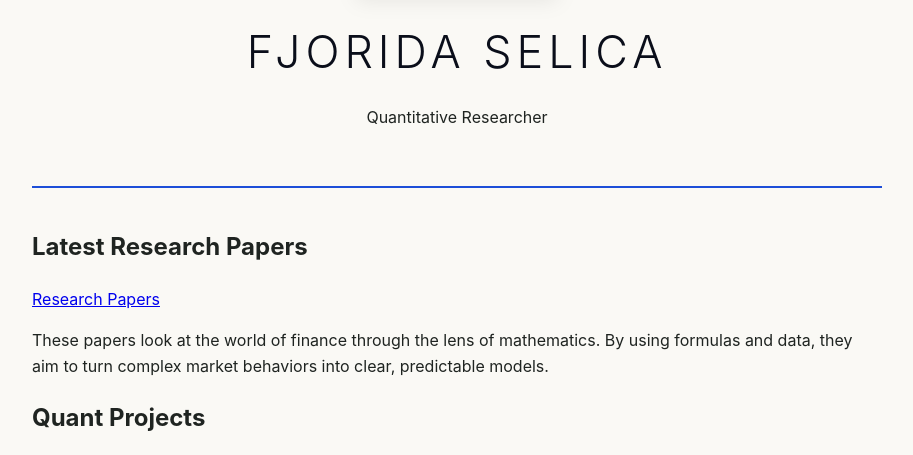
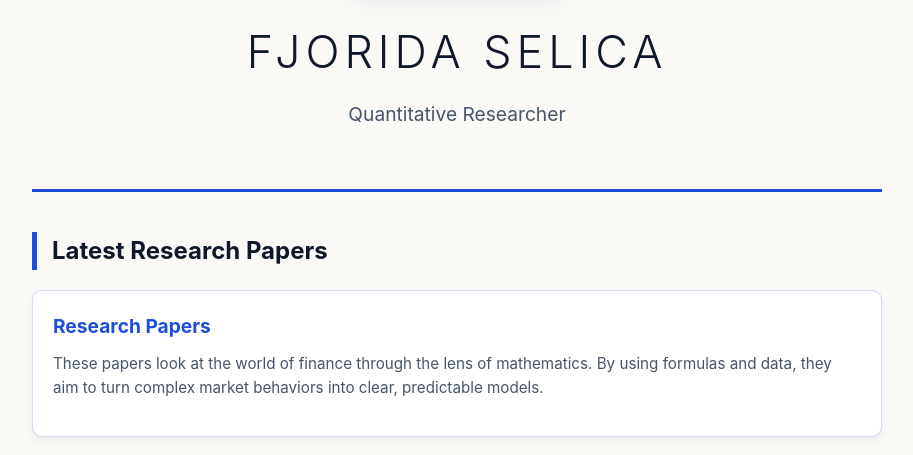
Before and after one commit to fjoridaselica-glitch/quant_funtime, a plain HTML site: page index.html in a window 1280 px wide. Shown: the part 213-668 px from the top of the page, without its empty margins (183-1096 px from the left). Drawn offline with Linux system fonts and the light colour scheme.

Commit message:
Update styles and structure in index.html

```diff
--- a/index.html
+++ b/index.html
@@ -5,59 +5,69 @@
     <meta name="viewport" content="width=device-width, initial-scale=1.0">
     <title>Fjorida Selica | QUANT FINANCE LIBRARY</title>
     <style>
-
+        /* RAUM STUDIO LIGHT THEME */
         body {
             font-family: 'Inter', -apple-system, sans-serif;
             line-height: 1.6;
-            color: #1f2421;
+            color: #1a1a1a;
             max-width: 850px;
             margin: 0 auto;
             padding: 40px 20px;
+            background-color: #faf9f5;
+        }
 
-            background-color: #faf9f5;
         header {
             text-align: center;
             padding-bottom: 40px;
-            border-bottom: 2px solid #1d4ed8;
+            border-bottom: 3px solid #1d4ed8;
             margin-bottom: 40px;
         }
 
         h1 {
             margin: 0;
-            color: #0a0e1a;
+            color: #0f172a;
             font-size: 2.8rem;
             font-weight: 300;
             letter-spacing: 5px;
             text-transform: uppercase;
+        }
 
         .subtitle {
-            color: #525866; /* Muted slate subtitle */
+            color: #475569;
             font-size: 1.2rem;
             margin-top: 10px;
         }
 
         .section-title {
-            border-left: 4px solid #1d4ed8; /* COBALT BLUE ACCENT */
+            border-left: 5px solid #1d4ed8;
             padding-left: 15px;
             margin: 40px 0 20px;
-            color: #0a0e1a;
-        .paper-card {
-            background: #ffffff; /* Crisp white editorial card */
-            padding: 24px;
-            border-radius: 8px;
-            box-shadow: 0 4px 6px rgba(0, 0, 0, 0.03);
-            margin-bottom: 20px;
-            border: 1px solid #e2e0d8; /* Subtle architectural border */
-            transition: all 0.3s ease;
+            color: #0f172a;
         }
 
+
+        .paper-card {
+            background: #ffffff;
+            padding: 20px;
+            border-radius: 10px;
+            box-shadow: 0 4px 6px rgba(0, 0, 0, 0.05);
+            margin-bottom: 20px;
+            border: 1px solid rgba(29, 78, 216, 0.2);
+
+
+            transition: transform 0.3s cubic-bezier(0.34, 1.56, 0.64, 1), box-shadow 0.3s ease, border-color 0.3s ease;
+        }
+
+
         .paper-card:hover {
-            transform: translateY(-3px);
-            box-shadow: 0 10px 20px rgba(0, 0, 0, 0.06);
-            border-color: #1d4ed8; /* COBALT GLOW ON HOVER */
+            transform: translateY(-8px);
+            box-shadow: 0 12px 20px rgba(0, 0, 0, 0.1);
+            border-color: #1d4ed8;
+        }
+
         .paper-link {
-            font-weight: 600;
-            color: #1d4ed8; /* COBALT BLUE LINK */
+            font-weight: bold;
+            color: #1d4ed8;
             text-decoration: none;
             font-size: 1.2rem;
         }
@@ -68,28 +78,31 @@
 
         .abstract {
             font-size: 0.95rem;
-            color: #4b5563;
+            color: #475569;
             margin-top: 10px;
         }
 
-        p a { color: #1f2421; text-decoration: none; border-bottom: 1px dashed #cbd5e1; }
+        /* Contact links */
+        p a { color: #1a1a1a; text-decoration: none; border-bottom: 1px dashed #666; }
         p a:hover { color: #1d4ed8; border-bottom: 1px solid #1d4ed8; }
     </style>
 </head>
 <body>
     <div style="text-align: center; padding: 20px 0;">
-        <img src="LOGO.jpg" alt="Logo" onerror="this.style.display='none'" style="width: 200px; height: auto; display: block; margin: 0 auto; filter: drop-shadow(0 4px 10px rgba(0,0,0,0.08));">
+        <img src="LOGO.jpg" alt="Logo" style="width: 200px; height: auto; display: block; margin: 0 auto; filter: drop-shadow(0 0 10px rgba(29,78,216,0.15));">
     </div>
     <header>
         <h1>Fjorida Selica</h1>
         <p class="subtitle">Quantitative Researcher</p>
     </header>
+
     <h2 class="section-title">Latest Research Papers</h2>
 
     <div class="paper-card">
         <a href="NAME_OF_YOUR_PAPER.pdf" class="paper-link">Research Papers</a>
         <p class="abstract">These papers look at the world of finance through the lens of mathematics. By using formulas and data, they aim to turn complex market behaviors into clear, predictable models. </p>
     </div>
+
     <!-- Quant Projects Section -->
     <section class="projects-section">
         <h2 class="section-title">Quant Projects</h2>
@@ -98,6 +111,7 @@
             <a href="quantitative_portfolio_research.html" class="paper-link">Monte Carlo Portfolio Simulation</a>
             <p class="abstract">A Python-based simulation modeling multi-asset portfolio paths over 100 days using historical stock price covariance matrices and Cholesky decomposition.</p>
         </div>
+    </section>
 
     <h2 class="section-title">Solved Exercises & Technical Problems</h2>
 
@@ -112,6 +126,7 @@
         <a href="EXERCISE_FILENAME_2.pdf" class="paper-link">Probability theories and Calculus for QF</a>
         <p class="abstract">A collection of solved problems regarding Probability and Calculus used in Finance. </p>
     </div>
+
     <div class="paper-card">
         <span style="color: #1d4ed8; font-weight: bold; font-size: 0.8rem; text-transform: uppercase;">Financial Math</span><br>
         <a href="EXERCISE_FILENAME_1.pdf" class="paper-link">Bonds, Discrete and Continuous Time</a>
@@ -122,5 +137,6 @@
     <p>📧 Email: <a href="mailto:fjorida.selica@hotmail.com">fjorida.selica@hotmail.com</a></p>
     <p>📧 Institutional E-mail: <a href="mailto:fjorida.selica@studio.unibo.it">fjorida.selica@studio.unibo.it</a></p>
     <p>🔗 LinkedIn: <a href="https://www.linkedin.com/in/fjorida-s-a287623b9/">View Profile</a></p>
+
 </body>
 </html>
```
Lines whose indentation alone changed are shown as unchanged.
